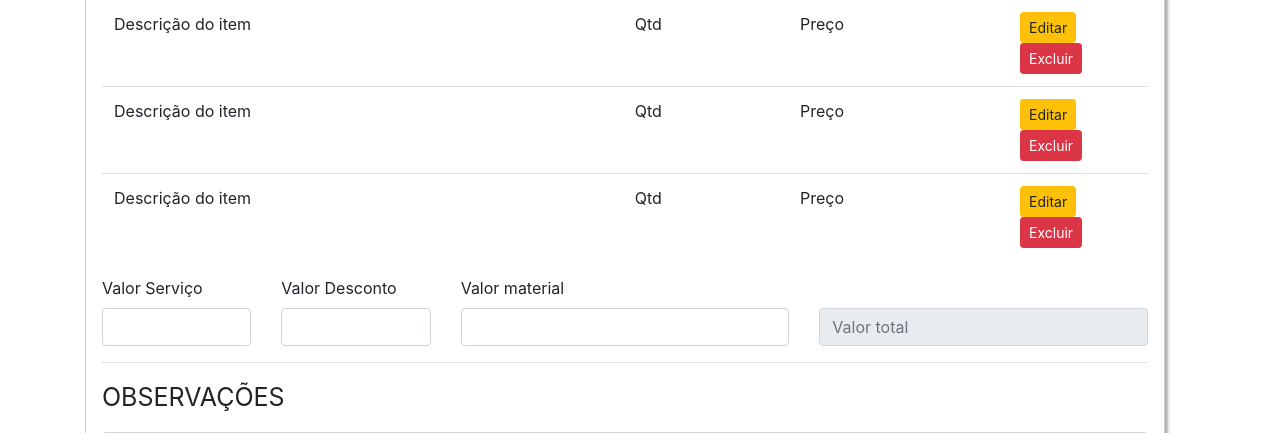
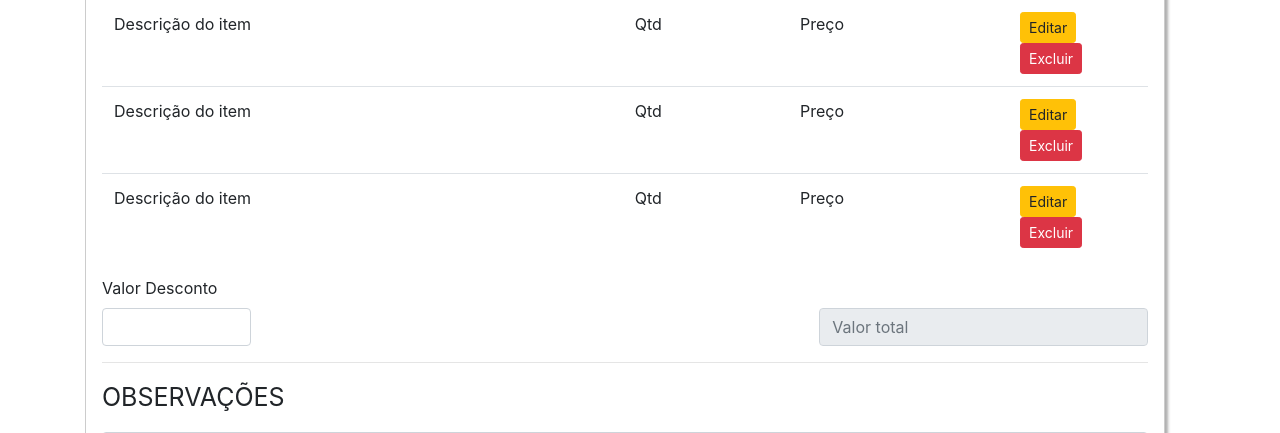
Before and after one commit to Ingridprog/Projeto-Marcenaria, a PHP site: page /views/pages/orcamento.php in a window 1280 px wide. Shown: the part 812-1245 px from the top of the page. Run offline with PHP 8.4, Linux system fonts and the light colour scheme.

Commit message:
retirando os campos desnecessários do formulário de orçamento

```diff
--- a/views/pages/orcamento.php
+++ b/views/pages/orcamento.php
@@ -193,19 +193,11 @@
                                     </tr>
                                 </tbody>
                             </table>
-                            <div class="row mb-3">
+                            <div class="row mb-3 d-flex justify-content-between">
                                 <!-- CADASTRAR ITENS NO PEDIDO -->
-                                <div class="col-2">
-                                    <label for="">Valor Serviço</label>
-                                    <input type="text" class="form-control" name="valor_servico">
-                                </div>
                                 <div class="col-2">
                                     <label for="">Valor Desconto</label>
                                     <input type="text" class="form-control" name="valor_desconto">
-                                </div>
-                                <div class="col-4">
-                                    <label for="">Valor material</label>
-                                    <input type="text" class="form-control" name="valor_material">
                                 </div>
                                 <div class="col-4 d-flex align-items-end">
                                     <input class="form-control" type="text" readonly placeholder="Valor total" name="valor_total">
```
